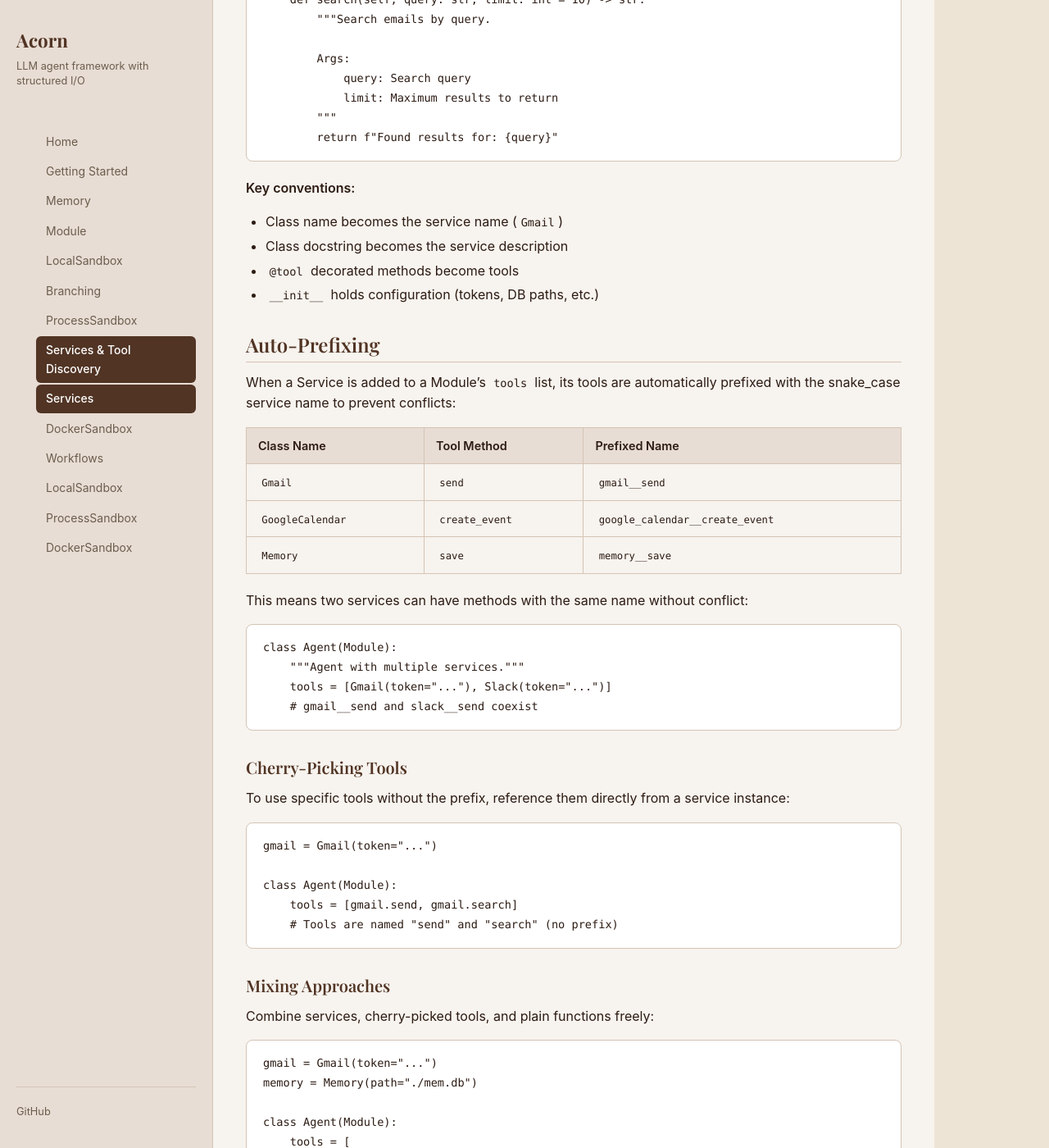
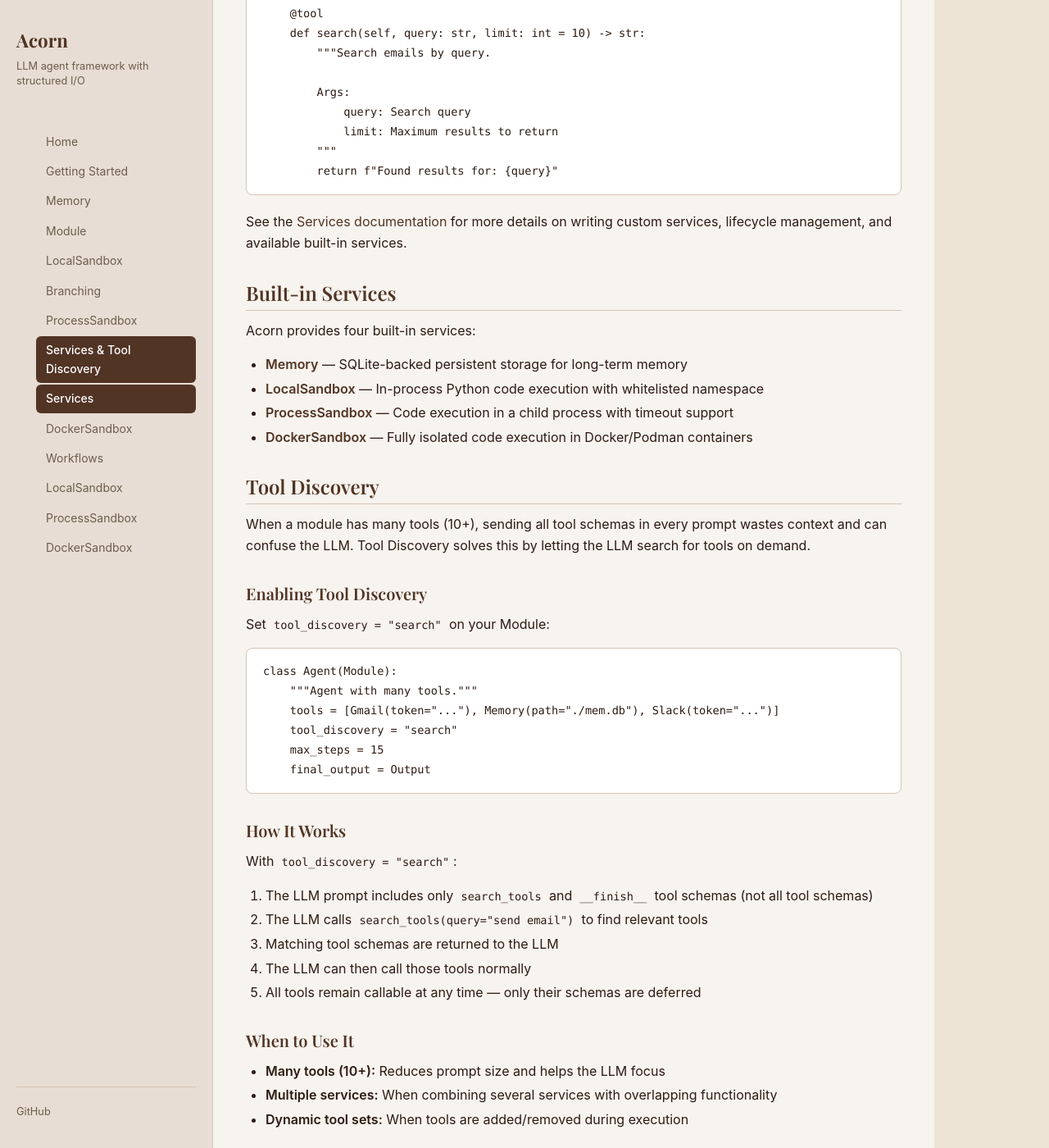
Before and after one commit to askmanu/acorn, a Jekyll site: the page built from docs/services.md, in a window 1280 px wide and 1400 px high, scrolled down 945 px. Shown: the whole window at 82% size. Built offline with Jekyll 4.4.1, drawn with Linux system fonts in a browser that asks for light colours; some of the changed text lies outside the part shown.

Commit message:
Update services.md to focus on overview and link to services category

````diff
--- a/docs/services.md
+++ b/docs/services.md
@@ -6,6 +6,8 @@ nav_order: 3
 # Services & Tool Discovery
 
 Services group related tools with shared configuration, authentication, and lifecycle management. Tool Discovery lets agents find tools on demand instead of loading all schemas into the prompt.
+
+For detailed information about services, see the [Services category](services/).
 
 ## What is a Service?
 
@@ -43,181 +45,16 @@ class Gmail(Service):
         return f"Found results for: {query}"
 ```
 
-**Key conventions:**
-- Class name becomes the service name (`Gmail`)
-- Class docstring becomes the service description
-- `@tool` decorated methods become tools
-- `__init__` holds configuration (tokens, DB paths, etc.)
-
-## Auto-Prefixing
-
-When a Service is added to a Module's `tools` list, its tools are automatically prefixed with the snake_case service name to prevent conflicts:
-
-| Class Name | Tool Method | Prefixed Name |
-|---|---|---|
-| `Gmail` | `send` | `gmail__send` |
-| `GoogleCalendar` | `create_event` | `google_calendar__create_event` |
-| `Memory` | `save` | `memory__save` |
-
-This means two services can have methods with the same name without conflict:
-
-```python
-class Agent(Module):
-    """Agent with multiple services."""
-    tools = [Gmail(token="..."), Slack(token="...")]
-    # gmail__send and slack__send coexist
-```
-
-### Cherry-Picking Tools
-
-To use specific tools without the prefix, reference them directly from a service instance:
-
-```python
-gmail = Gmail(token="...")
-
-class Agent(Module):
-    tools = [gmail.send, gmail.search]
-    # Tools are named "send" and "search" (no prefix)
-```
-
-### Mixing Approaches
-
-Combine services, cherry-picked tools, and plain functions freely:
-
-```python
-gmail = Gmail(token="...")
-memory = Memory(path="./mem.db")
-
-class Agent(Module):
-    tools = [
-        search_web,          # Plain @tool function
-        Gmail(token="..."),  # All Gmail tools (prefixed)
-        memory.save,         # Single Memory tool (no prefix)
-    ]
-```
-
-## Lifecycle
-
-Services have async lifecycle hooks that are called automatically by the Module:
-
-```python
-class Database(Service):
-    """Database connection pool."""
-
-    def __init__(self, url: str):
-        self.url = url
-        self.pool = None
-
-    async def setup(self):
-        """Called when the module starts. Use for async initialization."""
-        self.pool = await create_pool(self.url)
-
-    async def teardown(self):
-        """Called when the module finishes. Use for cleanup."""
-        if self.pool:
-            await self.pool.close()
-
-    async def health(self) -> bool:
-        """Check if the service is operational."""
-        return self.pool is not None and not self.pool.is_closed
-```
-
-- **`setup()`** — Called before the first LLM call. Use for establishing connections, refreshing tokens, etc.
-- **`teardown()`** — Called after the module finishes (even on error). Use for closing connections, flushing buffers.
-- **`health()`** — Returns `True` if the service is operational. Override for custom health checks.
-
-Services also work as async context managers:
-
-```python
-async with Database(url="postgresql://...") as db:
-    # db.setup() called automatically
-    tools = db.get_tools()
-# db.teardown() called automatically
-```
-
-## Writing a Custom Service
-
-Here's a complete custom service:
-
-```python
-from acorn import Service, tool
-
-class Weather(Service):
-    """Weather data from OpenWeatherMap API."""
-
-    def __init__(self, api_key: str, units: str = "metric"):
-        self.api_key = api_key
-        self.units = units
-        self._session = None
-
-    async def setup(self):
-        import aiohttp
-        self._session = aiohttp.ClientSession()
-
-    async def teardown(self):
-        if self._session:
-            await self._session.close()
-
-    @tool
-    def current(self, city: str) -> str:
-        """Get current weather for a city.
-
-        Args:
-            city: City name (e.g., "London")
-        """
-        # Use self._session, self.api_key, self.units
-        return f"Weather in {city}: 22°C, sunny"
-
-    @tool
-    def forecast(self, city: str, days: int = 3) -> str:
-        """Get weather forecast for a city.
-
-        Args:
-            city: City name
-            days: Number of days to forecast
-        """
-        return f"{days}-day forecast for {city}"
-```
-
-Use it in a module:
-
-```python
-class TravelAgent(Module):
-    """Plan trips with weather awareness."""
-    max_steps = 10
-    tools = [Weather(api_key="...")]
-    final_output = TripPlan
-```
+See the [Services documentation](services/) for more details on writing custom services, lifecycle management, and available built-in services.
 
 ## Built-in Services
 
-### Memory
+Acorn provides four built-in services:
 
-SQLite-backed persistent storage. Located in `acorn.services.memory`.
-
-```python
-from acorn.services.memory import Memory
-
-class Agent(Module):
-    """Agent with long-term memory."""
-    max_steps = 10
-    tools = [Memory(path="./agent_memory.db")]
-    final_output = Output
-```
-
-**Configuration:**
-- `path` — Path to the SQLite database file. Use `":memory:"` for in-memory storage (useful for testing).
-
-**Tools provided:**
-
-| Tool | Description |
-|---|---|
-| `memory__save` | Save or update a memory entry by key, with optional tags |
-| `memory__search` | Search memories by keyword (matches key, content, and tags) |
-| `memory__delete` | Delete a memory entry by key |
-| `memory__list_all` | List all stored memories |
-
-Each entry has a `key` (unique identifier), `content` (text), and optional `tags` (list of strings) for categorization.
+- **[Memory](services/memory.md)** — SQLite-backed persistent storage for long-term memory
+- **[LocalSandbox](services/sandbox-local.md)** — In-process Python code execution with whitelisted namespace
+- **[ProcessSandbox](services/sandbox-process.md)** — Code execution in a child process with timeout support
+- **[DockerSandbox](services/sandbox-docker.md)** — Fully isolated code execution in Docker/Podman containers
 
 ## Tool Discovery
 
````
